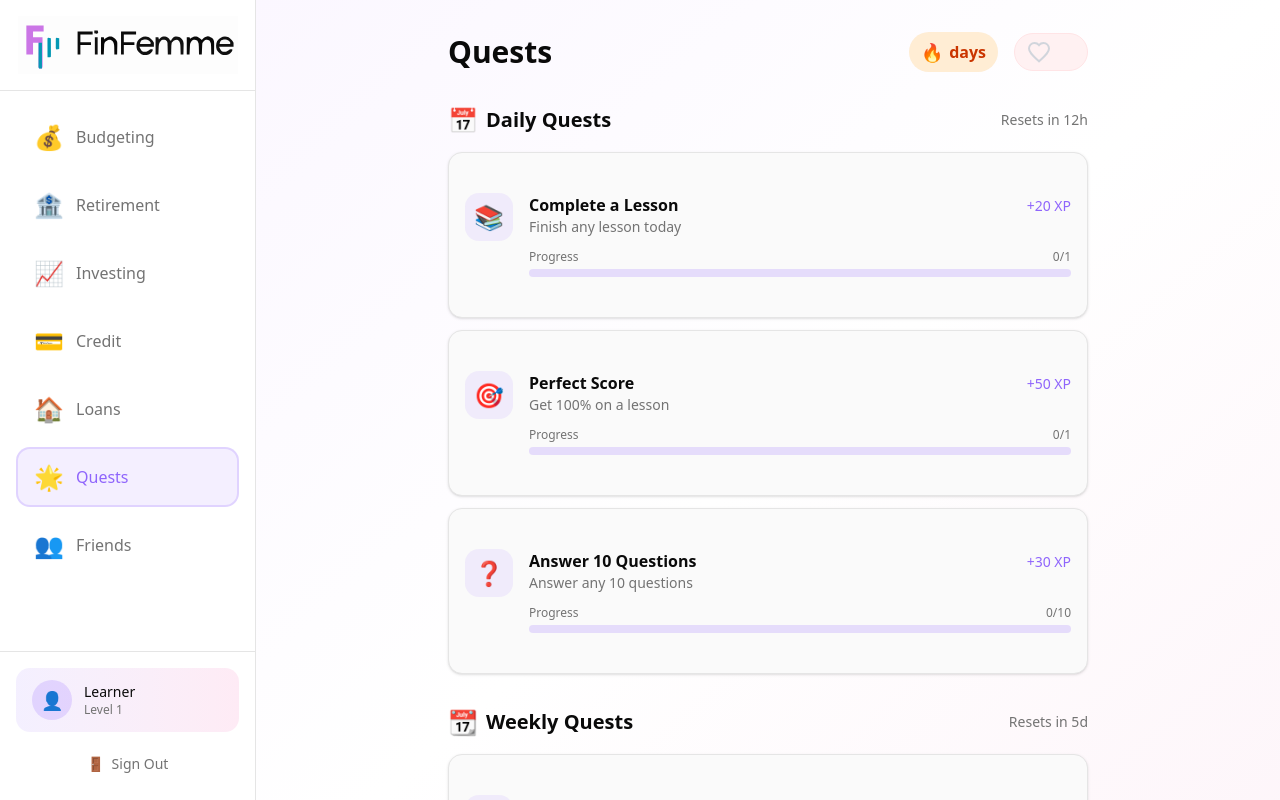
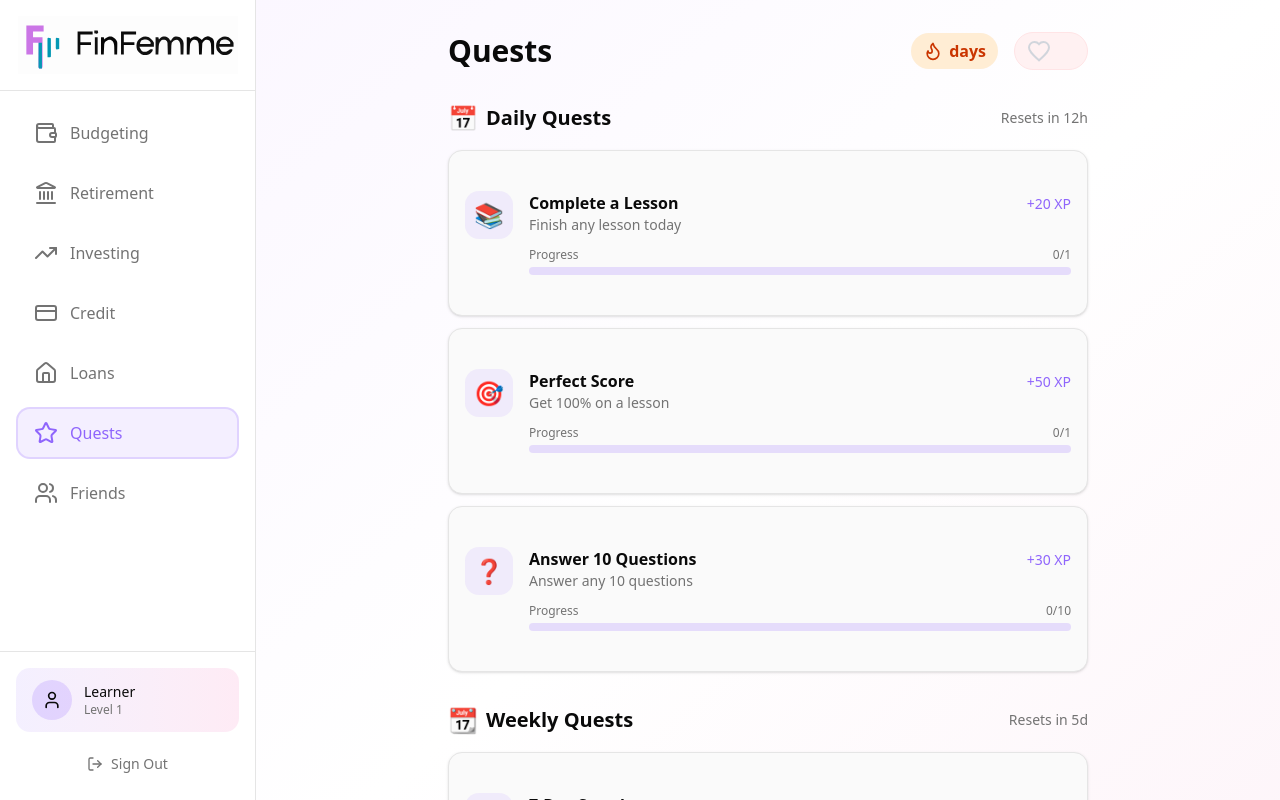
Before and after one commit to aadils29/hackviolet26, a Next.js app: page /quests in a window 1280 px wide. Shown: the top 800 px of the page. Built offline with nearby package versions, Linux system fonts and the light colour scheme; sample sign-in values are in the browser's storage.

Commit message:
Replace emoji icons

```diff
--- a/src/components/sidebar.tsx
+++ b/src/components/sidebar.tsx
@@ -3,49 +3,53 @@
 import Link from "next/link";
 import { usePathname } from "next/navigation";
 import { signOut } from "next-auth/react";
+import {
+  Wallet,
+  Landmark,
+  TrendingUp,
+  CreditCard,
+  Home,
+  Star,
+  Users,
+  LogOut,
+  User,
+} from "lucide-react";
 
 const navItems = [
   {
     href: "/budgeting",
     label: "Budgeting",
-    icon: "💰",
-    activeIcon: "💵",
+    icon: Wallet,
   },
   {
     href: "/retirement",
     label: "Retirement",
-    icon: "🏦",
-    activeIcon: "💼",
+    icon: Landmark,
   },
   {
     href: "/investing",
     label: "Investing",
-    icon: "📈",
-    activeIcon: "📊",
+    icon: TrendingUp,
   },
   {
     href: "/credit",
     label: "Credit",
-    icon: "💳",
-    activeIcon: "💳",
+    icon: CreditCard,
   },
   {
     href: "/loans",
     label: "Loans",
-    icon: "🏠",
-    activeIcon: "🏡",
+    icon: Home,
   },
   {
     href: "/quests",
     label: "Quests",
-    icon: "⭐",
-    activeIcon: "🌟",
+    icon: Star,
   },
   {
     href: "/friends",
     label: "Friends",
-    icon: "👥",
-    activeIcon: "👯",
+    icon: Users,
   },
 ];
 
@@ -72,6 +76,7 @@ export function Sidebar() {
           <ul className="space-y-2">
             {navItems.map((item) => {
               const isActive = pathname === item.href;
+              const IconComponent = item.icon;
               return (
                 <li key={item.href}>
                   <Link
@@ -85,9 +90,7 @@ export function Sidebar() {
                       }
                     `}
                   >
-                    <span className="text-2xl">
-                      {isActive ? item.activeIcon : item.icon}
-                    </span>
+                    <IconComponent className="w-6 h-6" />
                     <span className="text-base">{item.label}</span>
                   </Link>
                 </li>
@@ -100,7 +103,7 @@ export function Sidebar() {
         <div className="p-4 border-t">
           <div className="flex items-center gap-3 px-4 py-3 rounded-xl bg-gradient-to-r from-primary/10 to-secondary/10">
             <div className="w-10 h-10 rounded-full bg-primary/20 flex items-center justify-center">
-              <span className="text-lg">👤</span>
+              <User className="w-5 h-5" />
             </div>
             <div>
               <p className="font-medium text-sm">Learner</p>
@@ -111,7 +114,7 @@ export function Sidebar() {
             onClick={() => signOut({ callbackUrl: "/" })}
             className="mt-3 w-full flex items-center justify-center gap-2 px-4 py-2 rounded-xl text-sm font-medium text-muted-foreground hover:bg-red-50 hover:text-red-600 transition-all border-2 border-transparent hover:border-red-200"
           >
-            <span>🚪</span>
+            <LogOut className="w-4 h-4" />
             <span>Sign Out</span>
           </button>
         </div>
@@ -122,6 +125,7 @@ export function Sidebar() {
         <ul className="flex justify-around py-2">
           {navItems.map((item) => {
             const isActive = pathname === item.href;
+            const IconComponent = item.icon;
             return (
               <li key={item.href}>
                 <Link
@@ -131,9 +135,7 @@ export function Sidebar() {
                     ${isActive ? "text-primary" : "text-muted-foreground"}
                   `}
                 >
-                  <span className="text-2xl">
-                    {isActive ? item.activeIcon : item.icon}
-                  </span>
+                  <IconComponent className="w-6 h-6" />
                   <span className="text-xs font-medium">{item.label}</span>
                 </Link>
               </li>
@@ -144,7 +146,7 @@ export function Sidebar() {
               onClick={() => signOut({ callbackUrl: "/" })}
               className="flex flex-col items-center gap-1 px-6 py-2 rounded-lg transition-all text-muted-foreground hover:text-red-500"
             >
-              <span className="text-2xl">🚪</span>
+              <LogOut className="w-6 h-6" />
               <span className="text-xs font-medium">Sign Out</span>
             </button>
           </li>
--- a/src/components/streak-badge.tsx
+++ b/src/components/streak-badge.tsx
@@ -1,4 +1,6 @@
 "use client";
+
+import { Flame } from "lucide-react";
 
 interface StreakBadgeProps {
   streak: number;
@@ -7,7 +9,7 @@ interface StreakBadgeProps {
 export function StreakBadge({ streak }: StreakBadgeProps) {
   return (
     <div className="flex items-center gap-1.5 bg-orange-100 text-orange-700 px-3 py-1.5 rounded-full">
-      <span className="text-lg">🔥</span>
+      <Flame className="w-5 h-5" />
       <span className="font-semibold">
         {streak} day{streak !== 1 ? "s" : ""}
       </span>
```
